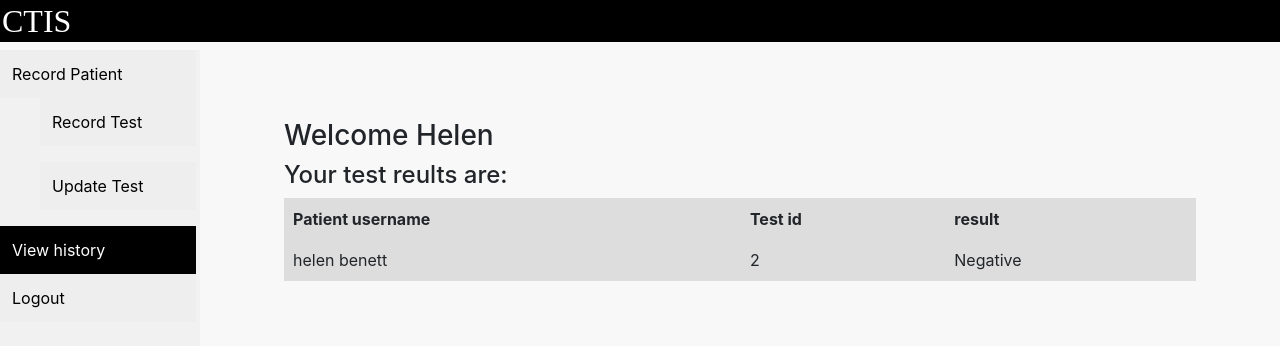
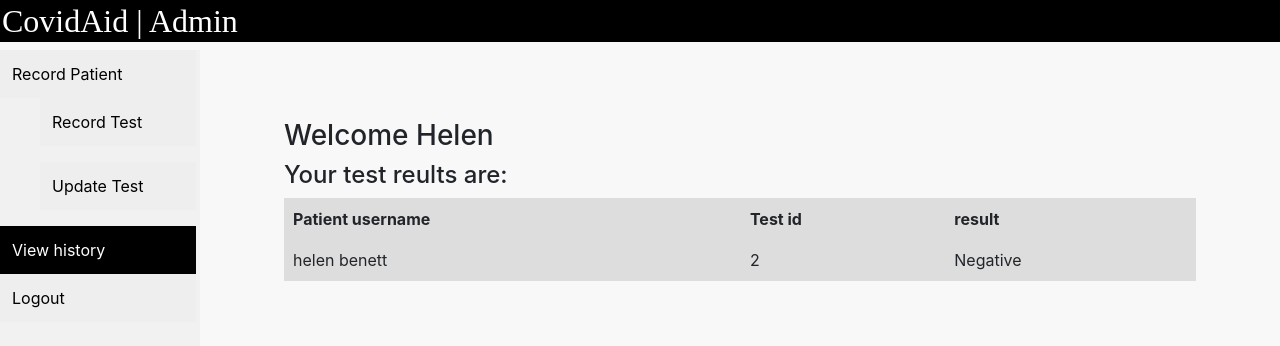
Before and after one commit to kamilddm-B1402391/CovidAid, a plain HTML site: page tester.html in a window 1280 px wide. Drawn offline with nearby package versions, Linux system fonts and the light colour scheme; files that its build step writes are made by us from their sources.

Commit message:
CovidAid | Admin

```diff
--- a/tester.html
+++ b/tester.html
@@ -7,7 +7,7 @@
 	<link rel="stylesheet" type="text/css" href="ctis.css">
 </head>
 <body style="background-color:#f8f8f8;">
-	<h2 class ="cenhead"> CTIS </h2>
+	<h2 class ="cenhead">CovidAid | Admin</h2>
 	<div class="vmenu">
 		<a>Record Patient</a>
 			<ul><a href="updatepatient.html" >Record Test</a></ul>
```
Also changed, not shown: generatereport.html (+1 -1 lines), managekit.html (+1 -1 lines), recordtester.html (+1 -1 lines), updateTest.html (+1 -1 lines), updatepatient.html (+1 -1 lines).
